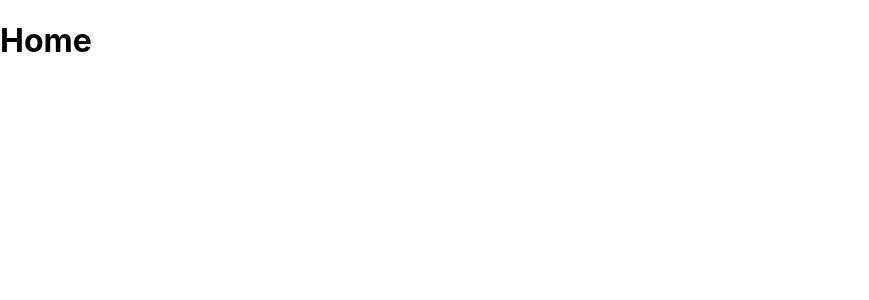
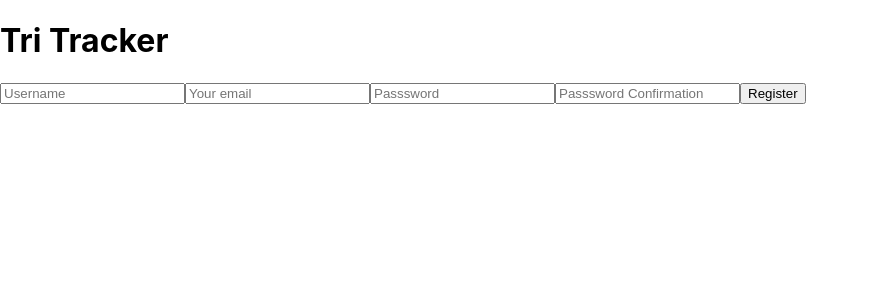
Before and after one commit to thneves/tri-tracker-client, a React (Create React App) app: page / in a window 1280 px wide. Shown: the top 300 px of the page, without its empty margins (0-869 px from the left). Built offline with nearby package versions, Linux system fonts and the light colour scheme.

Commit message:
Create register post request

```diff
--- a/src/components/Home.js
+++ b/src/components/Home.js
@@ -1,5 +1,11 @@
 import React from 'react';
+import Register from './Register';
 
-const Home = () => <h1>Home</h1>;
+const Home = () => (
+  <>
+    <h1>Tri Tracker</h1>
+    <Register />
+  </>
+);
 
 export default Home;
--- /dev/null
+++ b/src/components/Register.js
@@ -0,0 +1,51 @@
+import React, { useState } from 'react';
+import axios from 'axios';
+
+const Register = () => {
+  const [user, setUser] = useState({
+    username: '',
+    email: '',
+    password: '',
+    password_confirmation: '',
+    registrationErrors: '',
+  });
+
+  const handleSubmit = e => {
+    axios.post('http://localhost:3001/registrations', {
+      user: {
+        username: user.username,
+        email: user.email,
+        password: user.password,
+        password_confirmation: user.password_confirmation,
+      },
+    },
+    { withCredentials: true }).then(response => {
+      console.log('registration response', response);
+    }).catch(error => {
+      console.log('error', error);
+    });
+
+    e.preventDefault();
+  };
+
+  const handleChange = e => {
+    setUser({
+      ...user,
+      [e.target.name]: e.target.value,
+    });
+  };
+
+  return (
+    <div>
+      <form onSubmit={handleSubmit}>
+        <input type="username" name="username" placeholder="Username" value={user.username} onChange={handleChange} required />
+        <input type="email" name="email" placeholder="Your email" value={user.email} onChange={handleChange} required />
+        <input type="password" name="password" placeholder="Passsword" value={user.password} onChange={handleChange} required />
+        <input type="password" name="password_confirmation" placeholder="Passsword Confirmation" value={user.password_confirmation} onChange={handleChange} required />
+        <button type="submit">Register</button>
+      </form>
+    </div>
+  );
+};
+
+export default Register;
```
